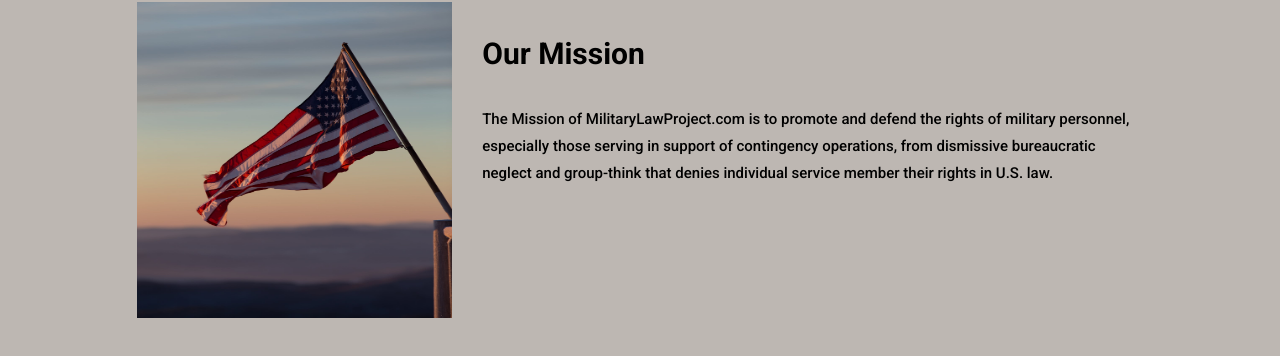
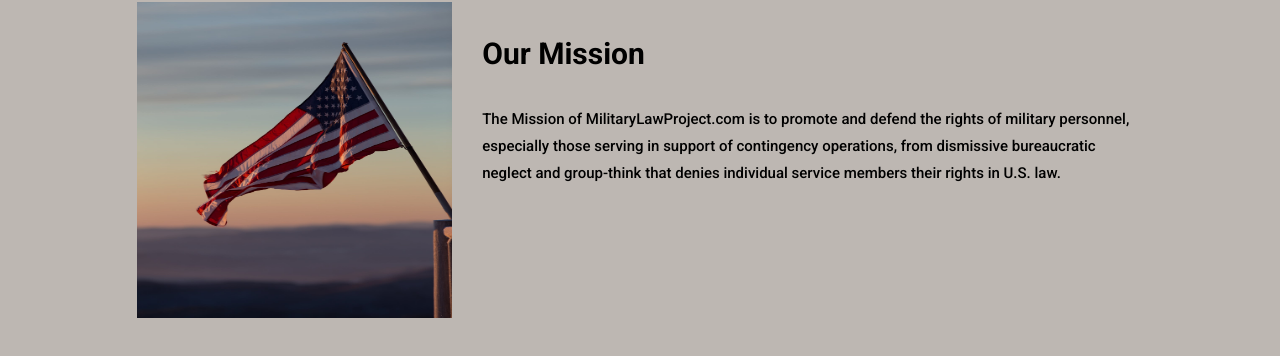
Before and after one commit to joshwcorbett/themilitarylawproject.github.io, a Jekyll site: the page built from index.html, in a window 1280 px wide and 900 px high, scrolled down 778 px. Shown: the part 150-506 px from the top of the window. Built offline with Jekyll 4.4.1, drawn with Linux system fonts in a browser that asks for light colours; some of the changed text lies outside the part shown.

Commit message:
Typo Corrections

```diff
--- a/index.html
+++ b/index.html
@@ -37,7 +37,7 @@ permalink: /
       <h2>Our Mission</h2>
       <p>The Mission of MilitaryLawProject.com is to promote and defend the rights of military personnel, especially those
       serving in support of contingency operations, from dismissive bureaucratic neglect and group-think that denies
-      individual service member their rights in U.S. law.</p>
+      individual service members their rights in U.S. law.</p>
     </div>
     <div class="col-xs-12 col-sm-6 col-md-4">
       <div class="img-container">
```
Also changed, not shown: other parts of index.html (+1 -1 lines).
